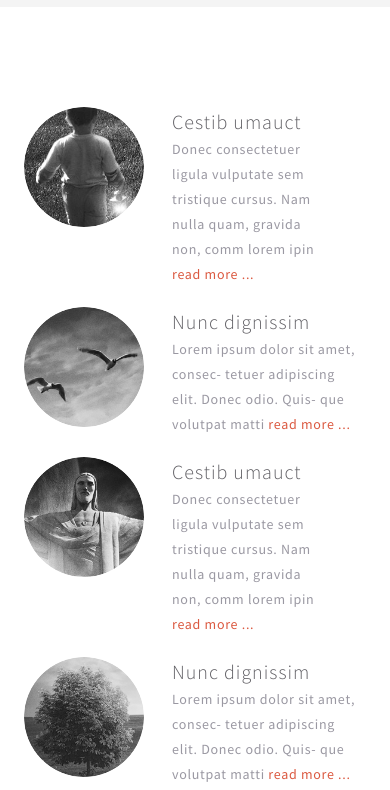
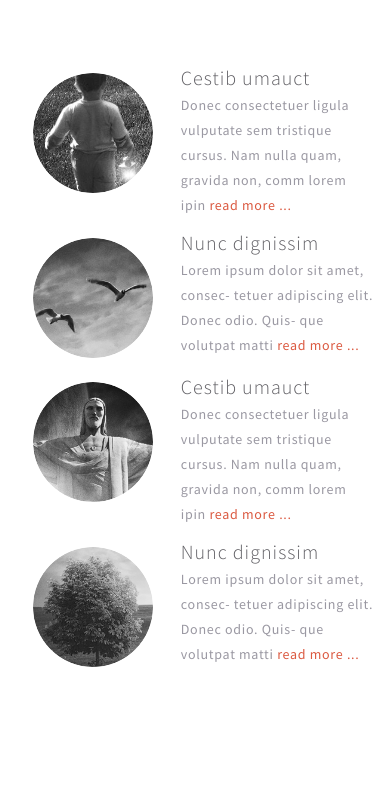
Before and after one commit to LanSlider/iTechLab18-Anton.Repetukha, a plain HTML site: page html-css/Task3/index.html in a window 390 px wide. Shown: the part 1096-1886 px from the top of the page. Drawn offline with Linux system fonts and the light colour scheme.

Commit message:
delete top padding article block

```diff
--- a/html-css/Task3/css/article.css
+++ b/html-css/Task3/css/article.css
@@ -67,15 +67,23 @@
         padding-top: 10px;
     }
 
+    .article__title {
+        line-height: 53px;
+    }
+
     .article__textblock {
         width: 340px;
         font-size: 14px;
+        padding-top: 0;
     }
 
     .article__image img {
         max-width: 140px;
         max-height: 140px;
+
     }
+
+
 }
 
 
--- a/html-css/Task3/css/page.css
+++ b/html-css/Task3/css/page.css
@@ -1,5 +1,5 @@
 .page {
-
+    min-width: 412px;
 }
 
 .page__header {
```
